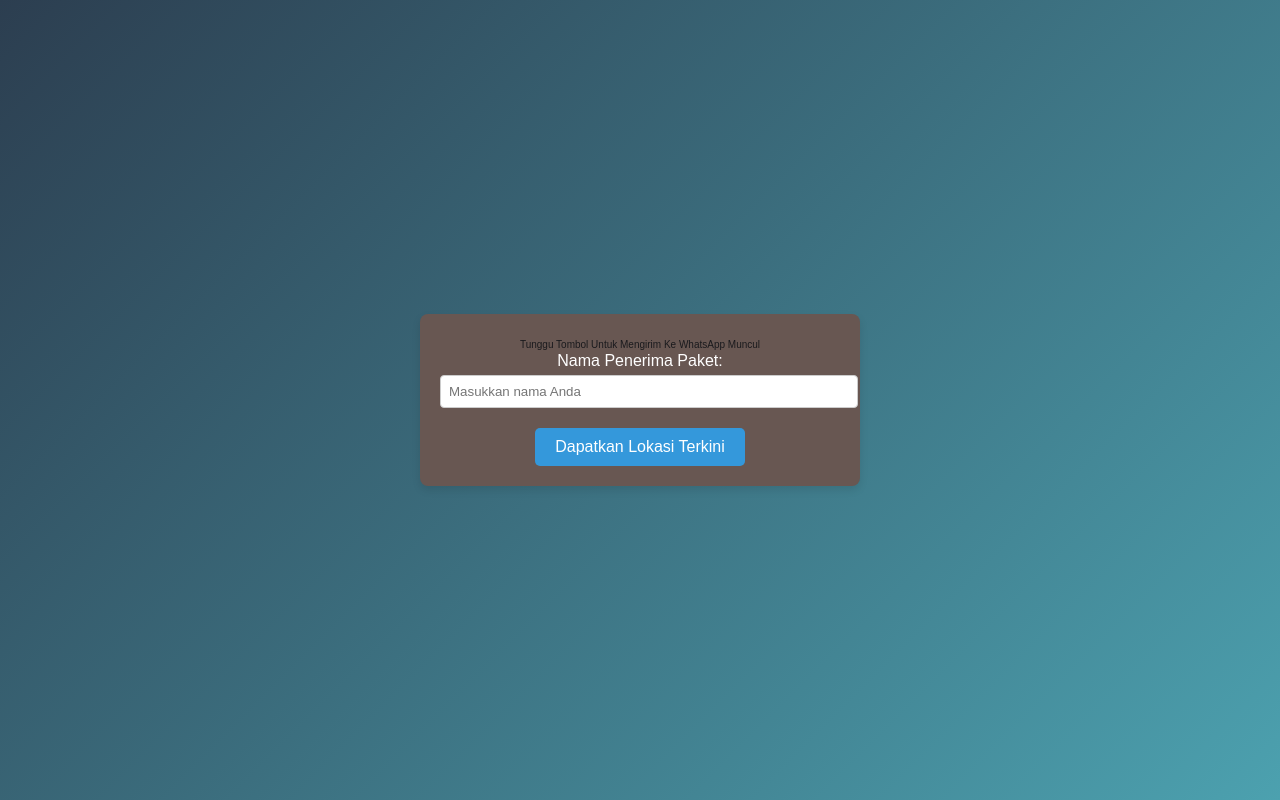
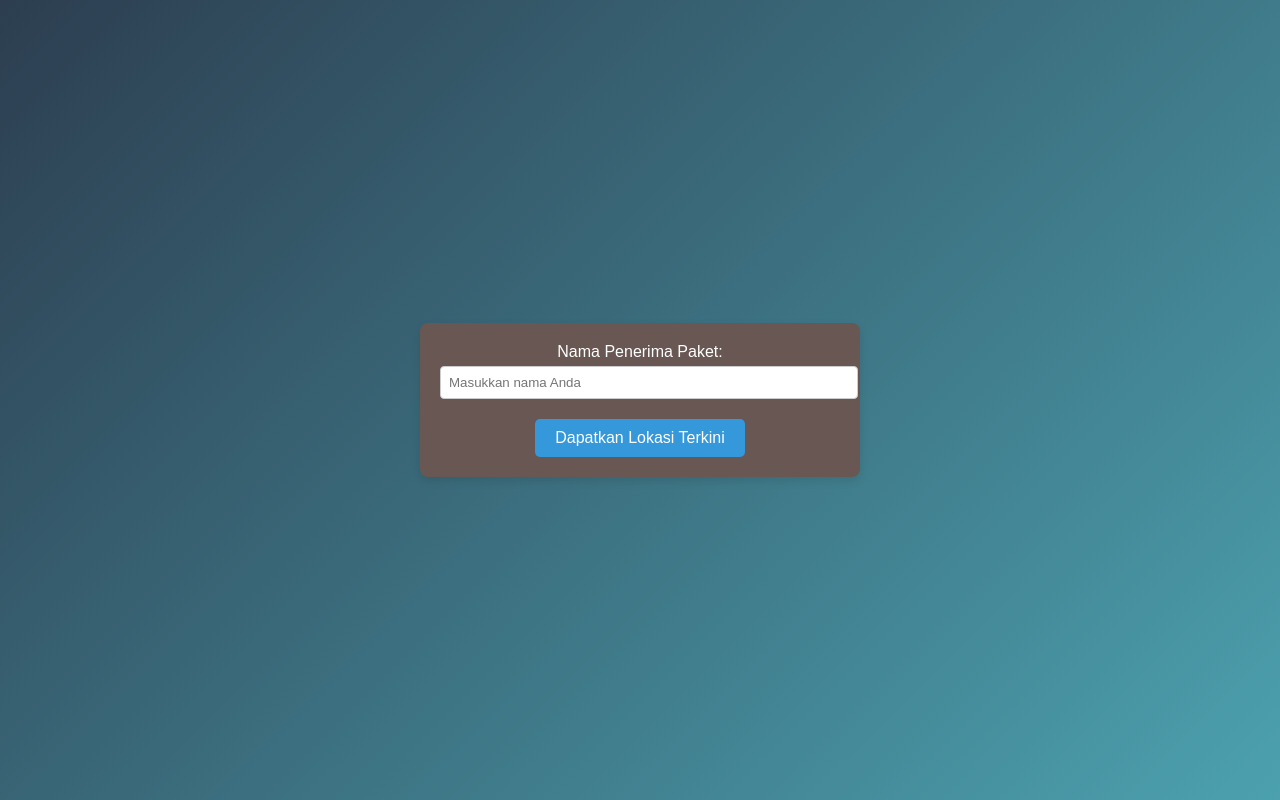
Before and after one commit to TotaOnlineStore2024/Share2, a plain HTML site: page index.html in a window 1280 px wide. Drawn offline with Linux system fonts and the light colour scheme.

Commit message:
Update index.html

```diff
--- a/index.html
+++ b/index.html
@@ -107,7 +107,7 @@ button:hover {
 }</style></head>
 <body>
     <div class="form-container">
-        <p6>Tunggu Tombol Untuk Mengirim Ke WhatsApp Muncul </p6>
+        <p6> </p6>
         <div class="form-group">
             <label for="name">Nama Penerima Paket:</label>
             <input type="text" id="name" placeholder="Masukkan nama Anda" required>
```
